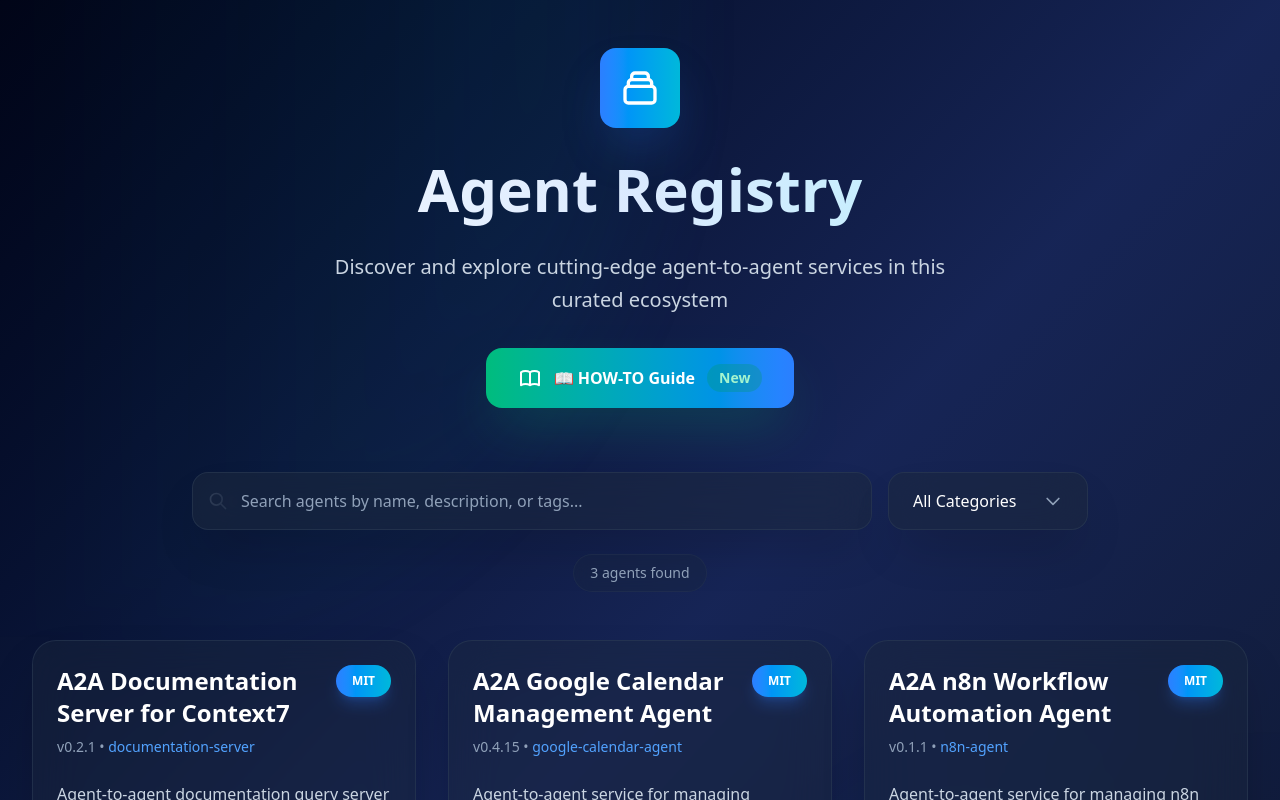
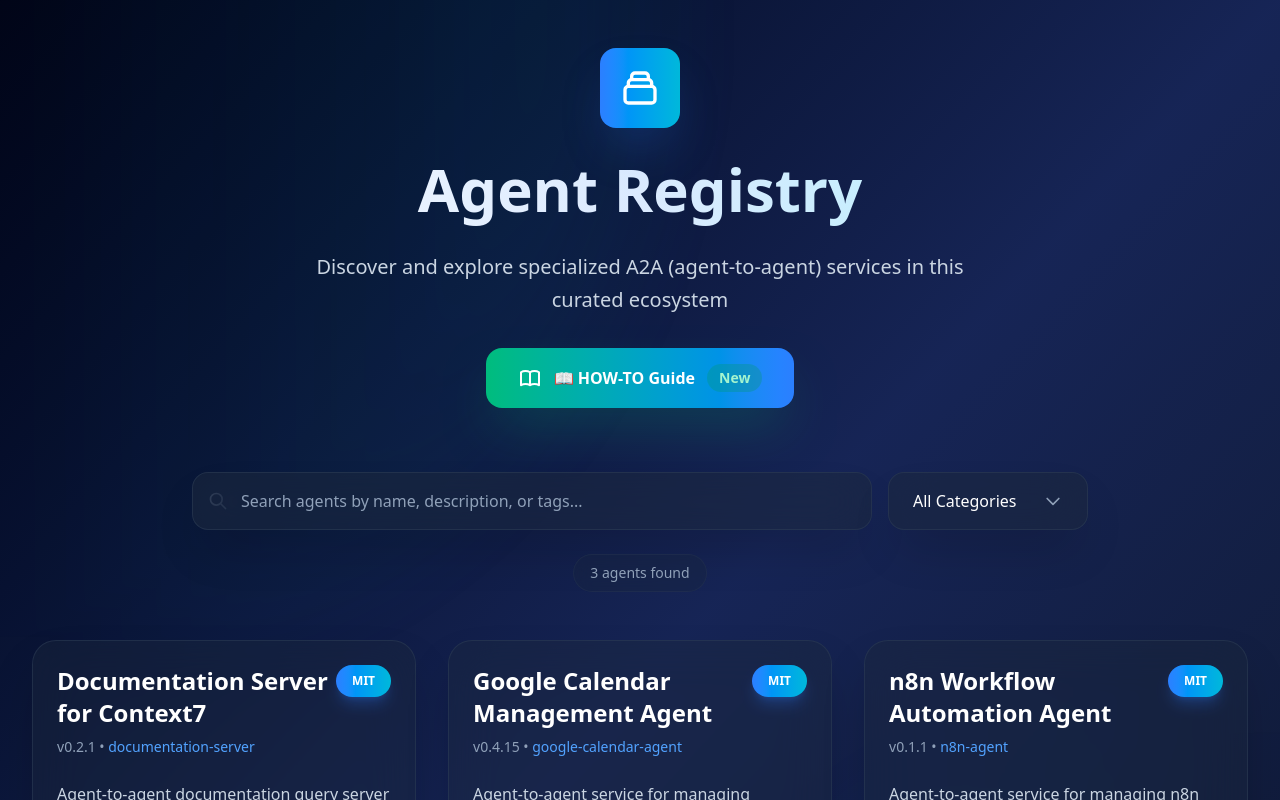
Before and after one commit to inference-gateway/registry, a React (Vite) app: page /agents/ in a window 1280 px wide. Shown: the top 800 px of the page. Built offline with nearby package versions, Linux system fonts and the light colour scheme.

Commit message:
docs: Update agent names in metadata files for consistency and clarity
Signed-off-by: Eden Reich <eden.reich@gmail.com>

```diff
--- a/agents/documentation/metadata.yaml
+++ b/agents/documentation/metadata.yaml
@@ -1,10 +1,10 @@
 ---
 id: documentation-server
-name: A2A Documentation Server for Context7
+name: Documentation Server for Context7
 version: 0.2.1
 description: Agent-to-agent documentation query server providing instant access to Context7's indexed technical documentation
 longDescription: |
-  The A2A Documentation Server is a specialized agent-to-agent service that provides on-demand access
+  The Documentation Server is a specialized agent-to-agent service that provides on-demand access
   to comprehensive technical documentation indexed on Context7. Other agents can query this server to
   retrieve documentation for any library, framework, tool, or technology available in the Context7
   documentation index. It acts as a centralized knowledge base that enables agents to access accurate,
--- a/agents/google-calendar/metadata.yaml
+++ b/agents/google-calendar/metadata.yaml
@@ -1,10 +1,10 @@
 ---
 id: google-calendar-agent
-name: A2A Google Calendar Management Agent
+name: Google Calendar Management Agent
 version: 0.4.15
 description: Agent-to-agent service for managing Google Calendar events, scheduling, and calendar operations
 longDescription: |
-  The A2A Google Calendar Agent is a specialized agent-to-agent service that enables other agents
+  The Google Calendar Agent is a specialized agent-to-agent service that enables other agents
   to interact with Google Calendar programmatically. This agent handles authentication, event
   management, scheduling, and calendar queries, allowing other agents to integrate calendar
   functionality without managing Google API complexities directly.
--- a/agents/n8n/metadata.yaml
+++ b/agents/n8n/metadata.yaml
@@ -1,10 +1,10 @@
 ---
 id: n8n-agent
-name: A2A n8n Workflow Automation Agent
+name: n8n Workflow Automation Agent
 version: 0.1.1
 description: Agent-to-agent service for managing n8n workflow automation, integrations, and data processing
 longDescription: |
-  The A2A n8n Workflow Automation Agent is a specialized agent-to-agent service that enables other agents
+  The n8n Workflow Automation Agent is a specialized agent-to-agent service that enables other agents
   to interact with n8n's powerful workflow automation platform. This agent handles workflow creation,
   execution, and data transformations, allowing other agents to leverage n8n's extensive
   integration ecosystem without managing the platform directly - all via GitOps.
--- a/src/pages/AgentsPage.tsx
+++ b/src/pages/AgentsPage.tsx
@@ -114,7 +114,7 @@ export function AgentsPage() {
             Agent Registry
           </h1>
           <p className="text-xl text-slate-300 max-w-2xl mx-auto leading-relaxed mb-8">
-            Discover and explore cutting-edge agent-to-agent services in this curated ecosystem
+            Discover and explore specialized A2A (agent-to-agent) services in this curated ecosystem
           </p>
 
           <div className="flex justify-center">
```
